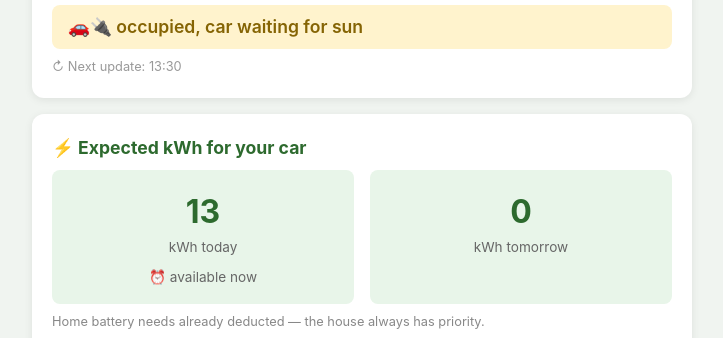
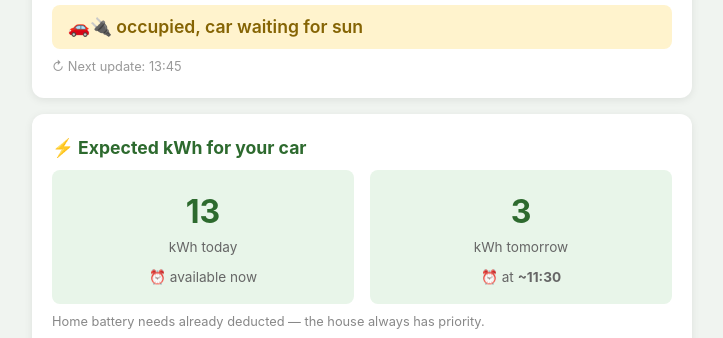
Before and after one commit to sonnenstromtanke/sonnenstromtanke.github.io, a plain HTML site: page knechtels/index.html in a window 1280 px wide. Shown: the part 376-714 px from the top of the page, without its empty margins (278-1001 px from the left). Drawn offline with Linux system fonts and the light colour scheme.

Commit message:
Update knechtels status 2026-10-07 13:30

```diff
--- a/knechtels/index.html
+++ b/knechtels/index.html
@@ -134,7 +134,7 @@
   <div class="card">
     <h2 data-i18n="statusHeading"></h2>
     <div class="status-badge status-busy" data-i18n="status"></div>
-    <p style="font-size:0.8em; color:#999; margin-top:8px;">↻ <span data-i18n="nextUpdate"></span> 13:30</p>
+    <p style="font-size:0.8em; color:#999; margin-top:8px;">↻ <span data-i18n="nextUpdate"></span> 13:45</p>
   </div>
 
   <div class="card">
@@ -146,9 +146,9 @@
         <p class="label" style="margin-top:8px;">⏰ <span data-i18n="chargeStartNow"></span></p>
       </div>
       <div class="kwh-box">
-        <div class="number">0</div>
+        <div class="number">3</div>
         <div class="label" data-i18n="kwhTomorrow"></div>
-
+        <p class="label" style="margin-top:8px;">⏰ <span data-i18n="chargeStartLabel"></span> <strong>~11:30</strong></p>
       </div>
     </div>
     <p style="font-size:0.8em; color:#888; margin-top:8px;" data-i18n="batteryNote"></p>
```
